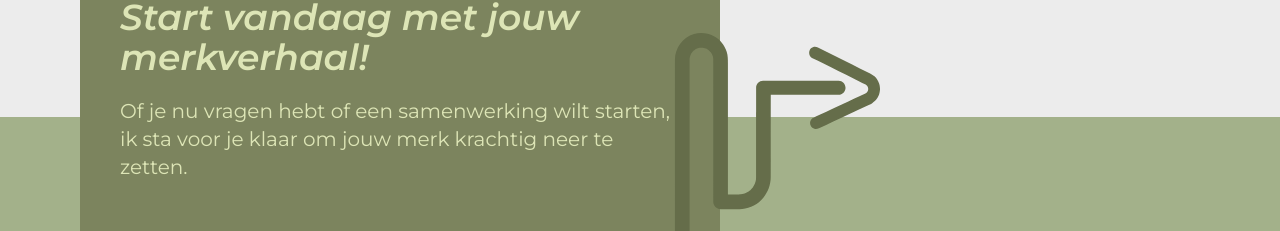
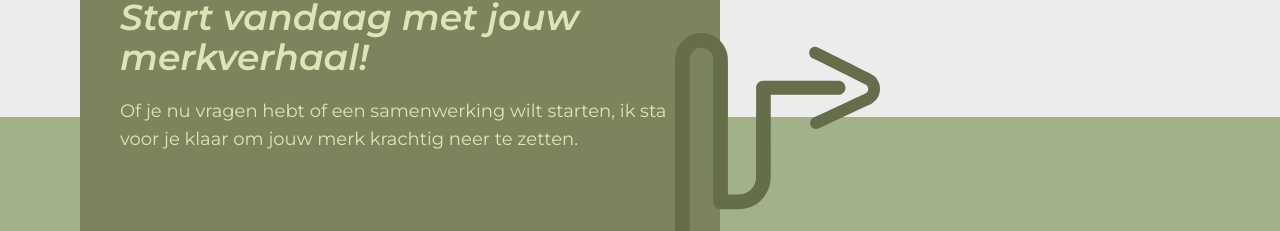
Before and after one commit to pgm-teynyuse/cereuscreative, a Nuxt app: page / in a window 1280 px wide. Shown: the part 4815-5046 px from the top of the page. Built offline with nearby package versions, Linux system fonts and the light colour scheme.

Commit message:
home page finish fix

```diff
--- a/components/Footer.vue
+++ b/components/Footer.vue
@@ -5,7 +5,7 @@
             <h3 class="text-2xl md:text-4xl font-semibold italic mb-4 md:mb-5">
                 Start vandaag met jouw merkverhaal!
             </h3>
-            <p class="lg:w-full text-lg md:text-xl md:w-2/3">
+            <p class="lg:w-full text-lg md:text-lg md:w-2/2">
                 Of je nu vragen hebt of een samenwerking wilt starten, ik sta voor je klaar om jouw merk krachtig neer te zetten.
             </p>
             <div class="absolute -bottom-5 right-4 md:top-[76px] md:-right-40 w-32 md:w-60 transform transition-all duration-500 ease-out group-hover:translate-x-4">
--- a/components/Headers/ServicesHeader.vue
+++ b/components/Headers/ServicesHeader.vue
@@ -4,7 +4,7 @@
       class="flex flex-col border-t-8 lg:border-t-0 lg:border-b-8 pb-36 p-10 mt-40 border-lightgreen justify-center"
     >
       <h1
-        class="font-light text-6xl lg:mt-28 sm:text-5xl md:text-4xl lg:text-5xl text-maingreen"
+        class="font-light text-5xl lg:mt-28 sm:text-5xl md:text-4xl lg:text-5xl text-maingreen"
       >
         <span class="font-semibold italic">Van</span> merkverhaal
         <span class="font-semibold italic">tot</span> digitale beleving
--- a/components/Items/Testimonial.vue
+++ b/components/Items/Testimonial.vue
@@ -3,14 +3,14 @@
     <h2 class="text-6xl mb-6 md:text-6xl text-darkgreen">
       Klanten<br /><span class="font-semibold italic">feedback</span>
     </h2>
-    <div class="testimonial-container grid md:grid-cols-3 gap-10">
+    <div class="testimonial-container grid grid-cols-1 sm:grid-cols-2 md:grid-cols-3 gap-10">
       <div
         class="testimonial-card bg-middlegreen p-10 text-darkgreen"
         v-for="(testimonial, index) in testimonials"
         :key="testimonial.name"
       >
         <div class="flex items-center mb-6">
-          <div class=" mr-2 w-10 ">
+          <div class="mr-2 w-10">
             <img src="../../public/assets/images/quote-icon.svg" alt="">
           </div>
           <div>
```
